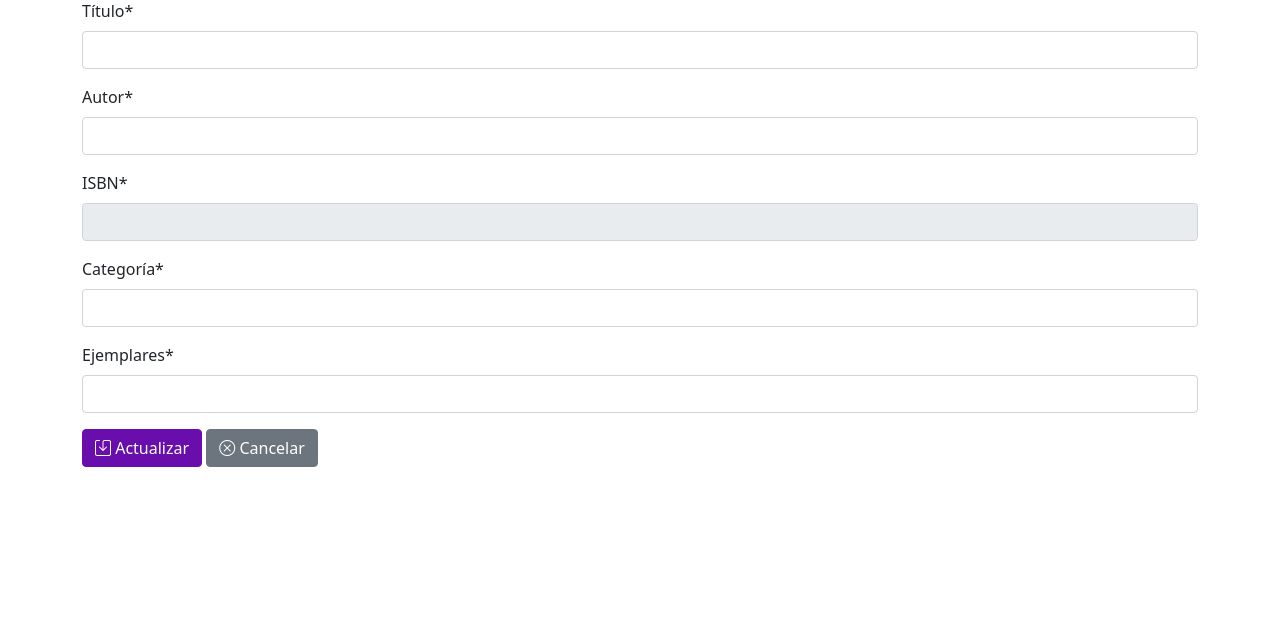
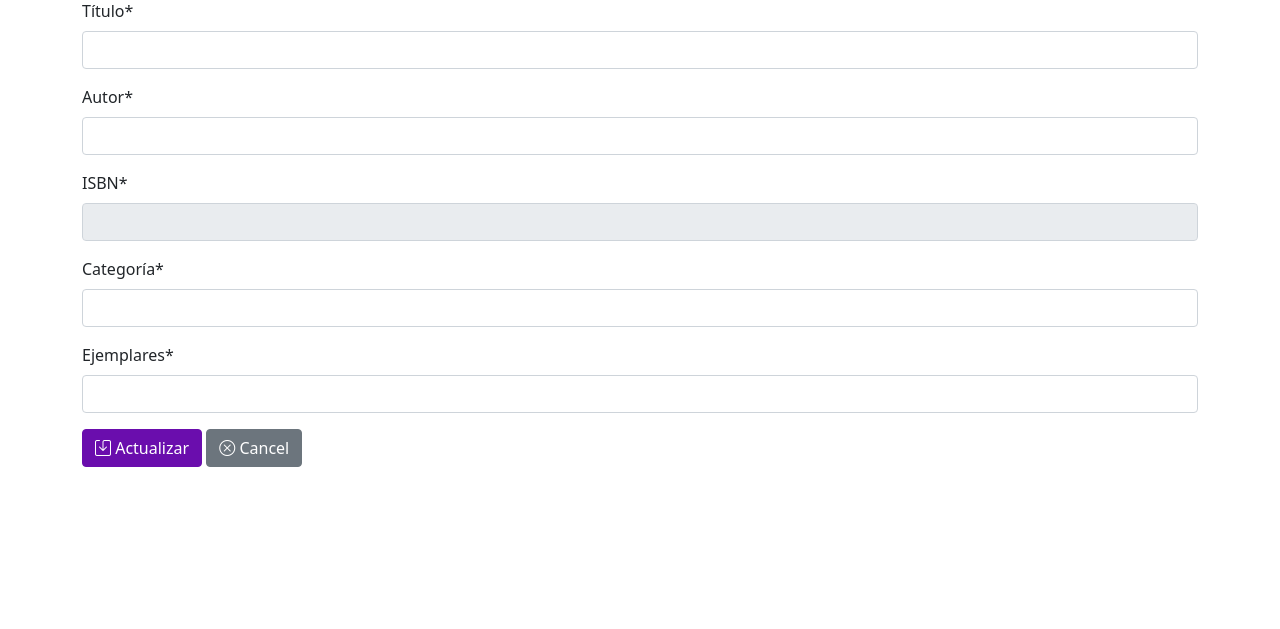
Before and after one commit to Azmo23/CRUD_Biblioteca, a Flask app: template templates/libros/editar.html in a window 1280 px wide. Shown: the part 137-766 px from the top of the page. Run offline with Flask 3, Linux system fonts and the light colour scheme; the template is opened without the code that fills it, so the values that code supplies are empty; some libraries are stand-ins or nearby versions.

Commit message:
Se añade la vista del formulario para editar los libros y contiene los siguientes campos:
- Titulo

- Autor

- ISBN

- Categoria

- Ejemplares

- Un botón para actualizar los datos que redirecciona otra vez a la vista del CRUD de libros con los datos ya actualizados.

- Un botón para cancelar el proceso que lleva de nuevo a la vista del CRUD de libros.

```diff
--- a/templates/libros/editar.html
+++ b/templates/libros/editar.html
@@ -38,7 +38,7 @@
         <i class="bi bi-save"></i> Actualizar
     </button>
     <a href="{{ url_for('libros') }}" class="btn btn-secondary">
-        <i class="bi bi-x-circle"></i> Cancelar
+        <i class="bi bi-x-circle"></i> Cancel
     </a>
 </form>
 {% endblock %}
```
